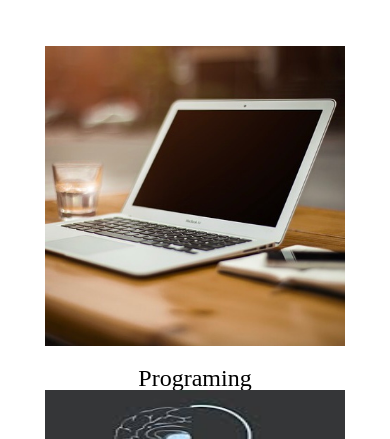
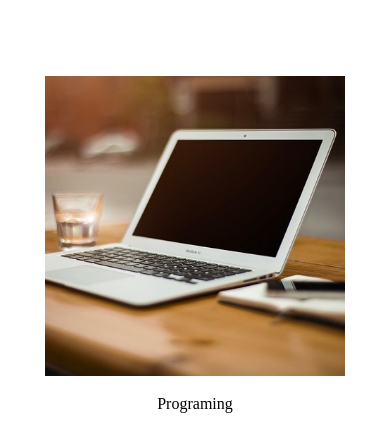
Before and after one commit to RyuichiShimajiri/welcomepc, a plain HTML site: page index.html in a window 390 px wide. Shown: the part 660-1099 px from the top of the page. Drawn offline with Linux system fonts and the light colour scheme.

Commit message:
カリキュラム変更

```diff
--- a/css/style.css
+++ b/css/style.css
@@ -263,6 +263,7 @@ footer {
 .btn:first-child {
   margin-top: 0;
 }
+/*welcomeここまで*/
   /* curriculum */
    .img-box{
     flex-flow:column nowrap;
@@ -273,9 +274,20 @@ footer {
     flex-direction: column;
     align-items:center;
     margin-right: 0;
+    margin-top: 30px;
   }
 
+  .img-box li:fiest-child{
+    margin-top: 0;
+  }
+
+  .img-box li span{
+    font-size: 16px;
+    margin-top: 20px;
+  }
+  /*curriculumここまで*/
   /* contact */
+
 
   /* footer */
 
```
